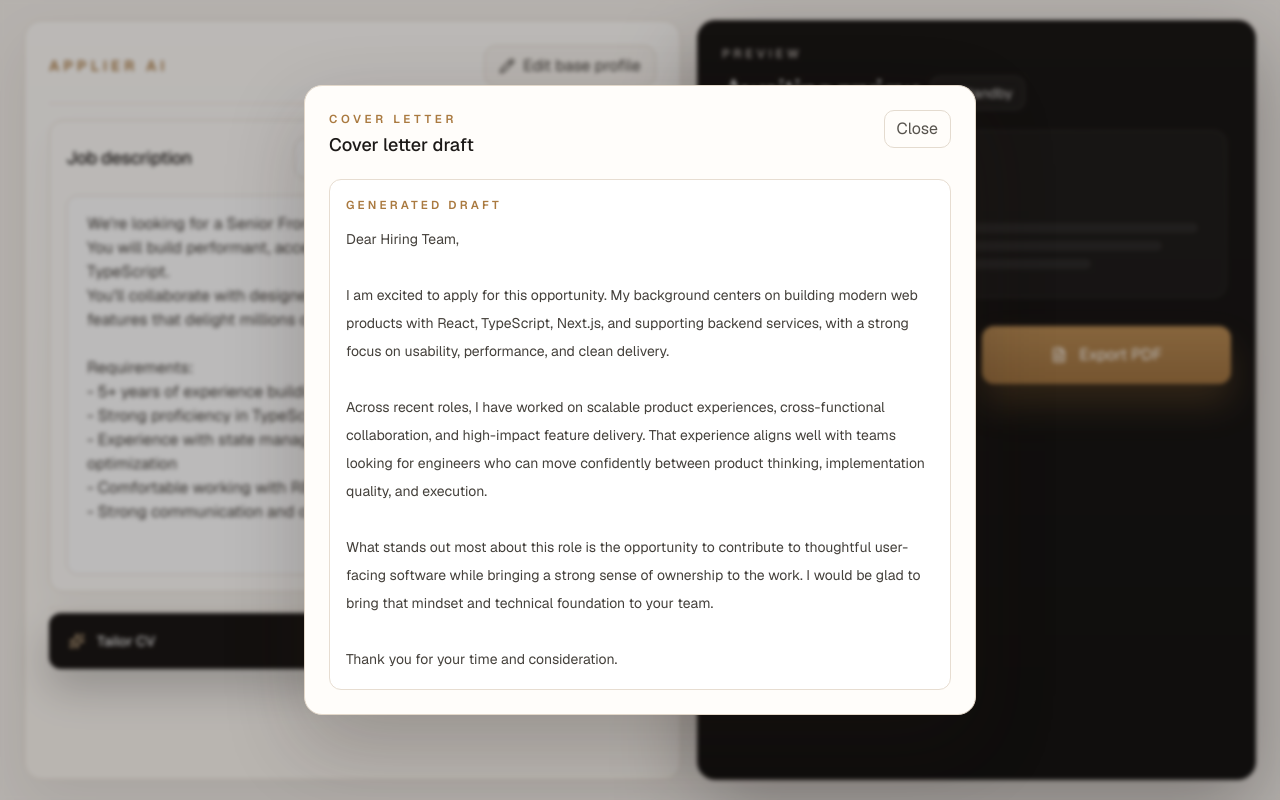
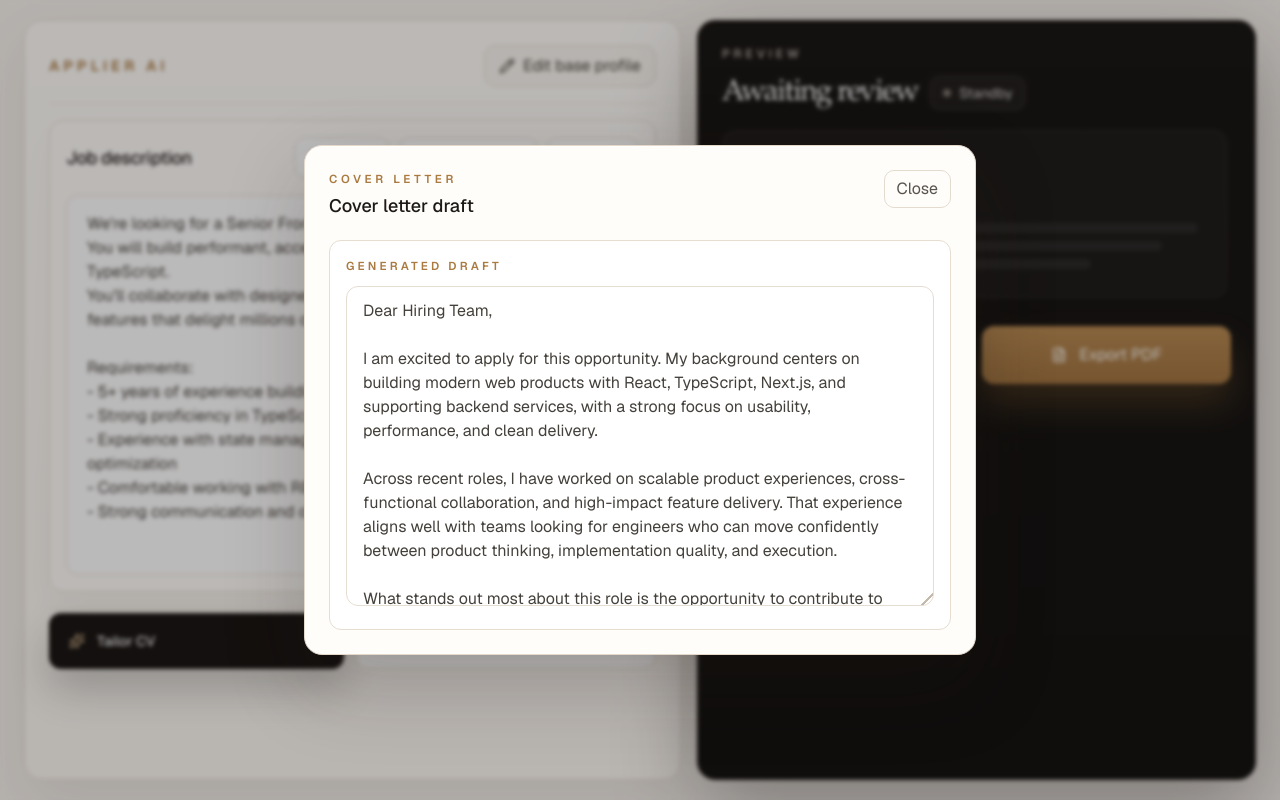
Before and after one commit to asimalizada/applier-ai, a Next.js app: page / in a window 1280 px wide. Both pictures are taken after a click on the button "Generate cover letter". Built offline with nearby package versions, Linux system fonts and the light colour scheme.

Commit message:
feat: make cover letter draft editable

```diff
--- a/app/page.tsx
+++ b/app/page.tsx
@@ -527,9 +527,11 @@ Thank you for your time and consideration.
                 <p className="mb-3 text-[0.72rem] font-semibold uppercase tracking-[0.28em] text-[#aa7a40]">
                   Generated draft
                 </p>
-                <div className="whitespace-pre-wrap text-sm leading-7 text-stone-700">
-                  {coverLetterText}
-                </div>
+                <textarea
+                  value={coverLetterText}
+                  onChange={(event) => setCoverLetterText(event.target.value)}
+                  className="app-scrollbar min-h-[320px] w-full resize-y rounded-[12px] border border-[#e6ddd2] bg-white px-4 py-3 text-sm leading-7 text-stone-700 outline-none transition focus:border-[#cdb79c] focus:ring-4 focus:ring-[#b08145]/10"
+                />
               </div>
             ) : (
               <div className="mt-5 rounded-[12px] border border-[#e7ddd1] bg-white p-4">
```
